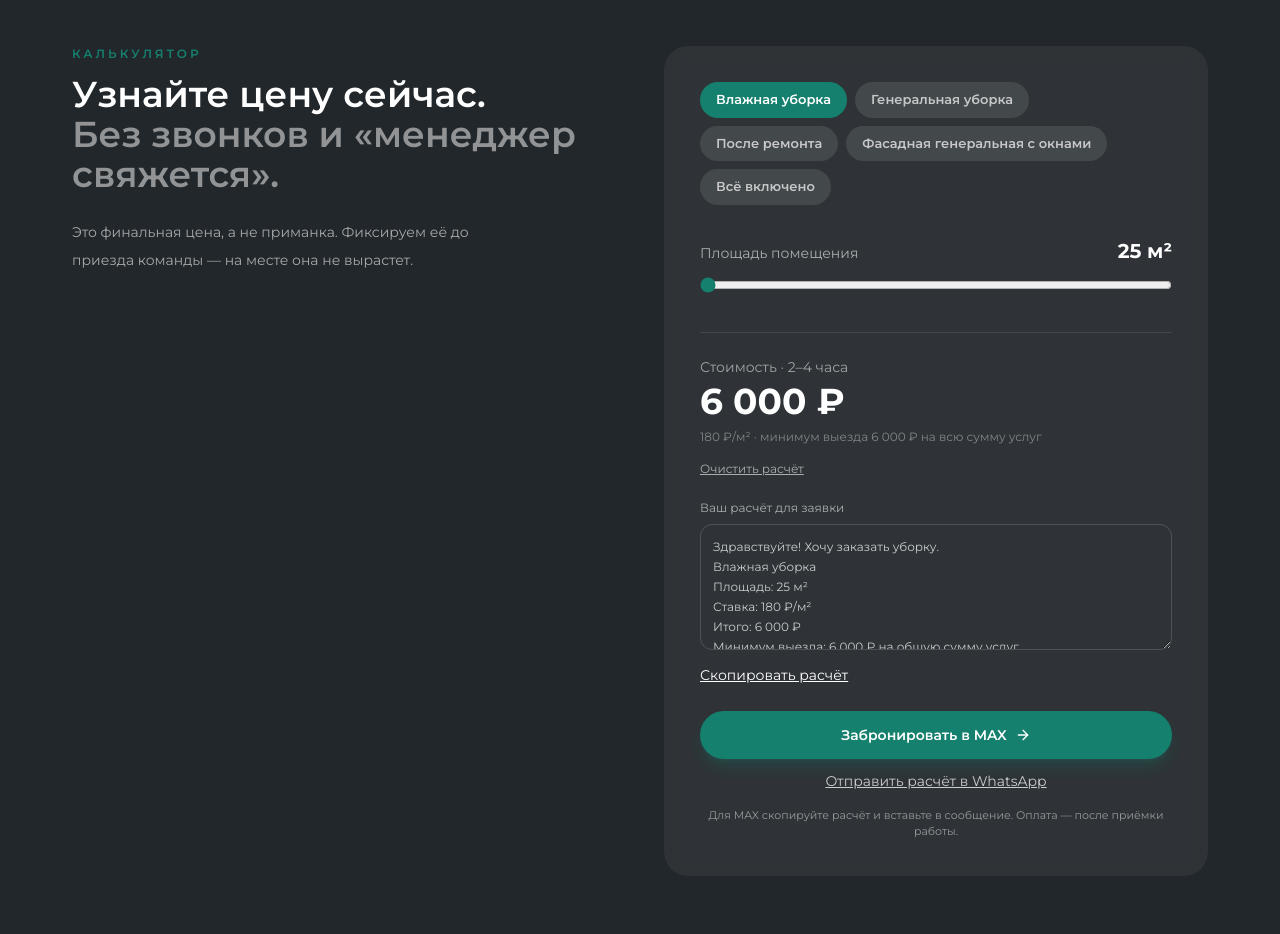
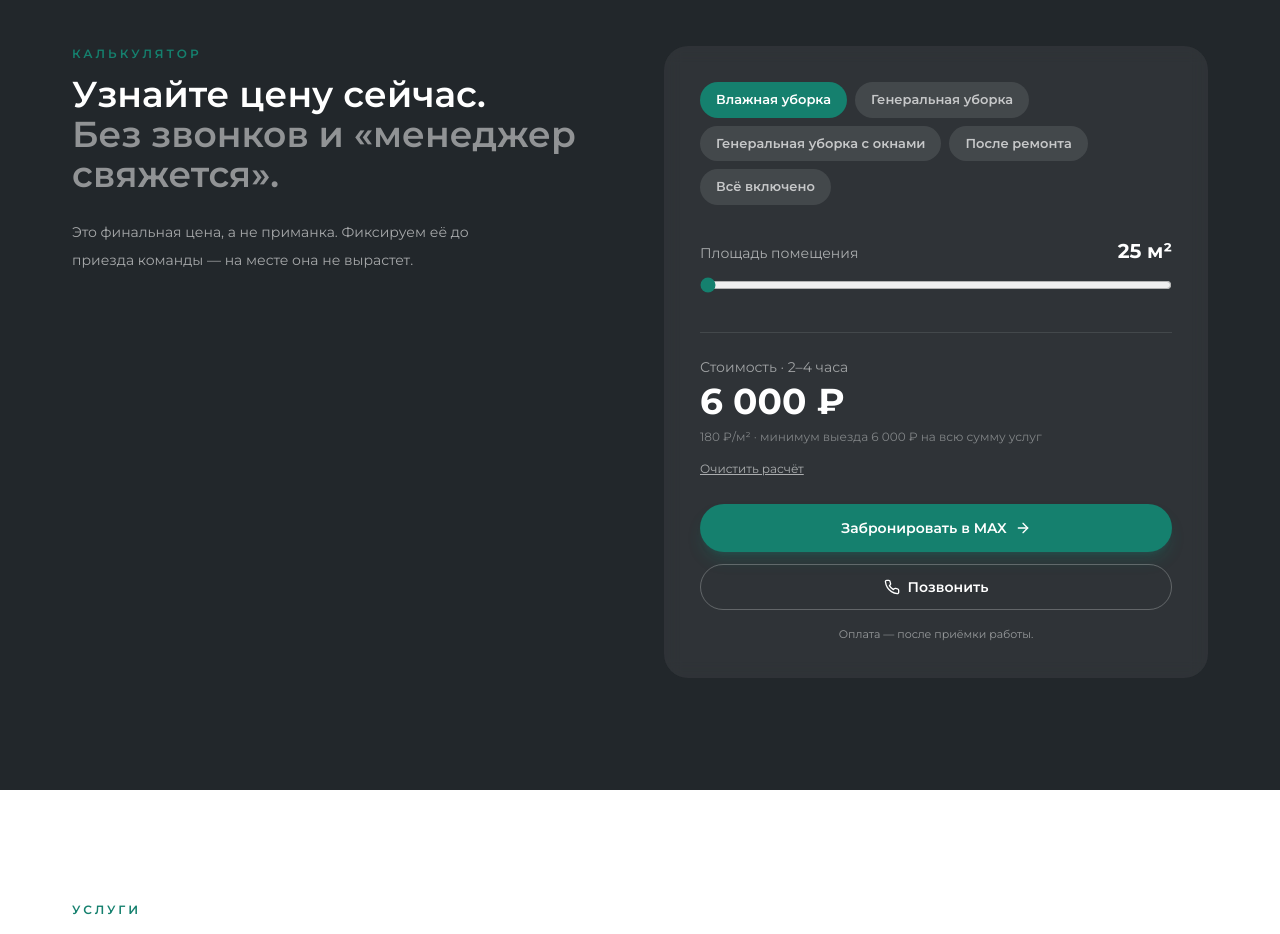
Before and after one commit to radzun9080002222-ship-it/vershina089, a React (Vite) app: page / in a window 1280 px wide. Shown: the part 1520-2454 px from the top of the page. Built offline with nearby package versions, Linux system fonts and the light colour scheme.

Commit message:
Simplify public calculator and reorder window cleaning package

```diff
--- a/index.html
+++ b/index.html
@@ -81,20 +81,7 @@
         "@type": "Offer",
         "itemOffered": {
           "@type": "Service",
-          "name": "После ремонта"
-        },
-        "priceSpecification": {
-          "@type": "UnitPriceSpecification",
-          "price": 350,
-          "priceCurrency": "RUB",
-          "unitText": "м²"
-        }
-      },
-      {
-        "@type": "Offer",
-        "itemOffered": {
-          "@type": "Service",
-          "name": "Фасадная генеральная с окнами — Стандартные окна"
+          "name": "Генеральная уборка с окнами — Стандартные окна"
         },
         "priceSpecification": {
           "@type": "UnitPriceSpecification",
@@ -107,11 +94,24 @@
         "@type": "Offer",
         "itemOffered": {
           "@type": "Service",
-          "name": "Фасадная генеральная с окнами — Панорамные окна"
+          "name": "Генеральная уборка с окнами — Панорамные окна"
         },
         "priceSpecification": {
           "@type": "UnitPriceSpecification",
           "price": 550,
+          "priceCurrency": "RUB",
+          "unitText": "м²"
+        }
+      },
+      {
+        "@type": "Offer",
+        "itemOffered": {
+          "@type": "Service",
+          "name": "После ремонта"
+        },
+        "priceSpecification": {
+          "@type": "UnitPriceSpecification",
+          "price": 350,
           "priceCurrency": "RUB",
           "unitText": "м²"
         }
--- a/src/components/Calculator.tsx
+++ b/src/components/Calculator.tsx
@@ -1,8 +1,8 @@
 import { useState } from "react";
-import { ArrowRight } from "lucide-react";
-import { TARIFFS, MAX_LINK, WA_LINK } from "../data";
+import { ArrowRight, Phone } from "lucide-react";
+import { TARIFFS, MAX_LINK, PHONE_HREF } from "../data";
 
-import { calculateVisit, createQuote } from "../pricing";
+import { calculateVisit } from "../pricing";
 
 const fmt = (n: number) => n.toLocaleString("ru-RU");
 
@@ -11,15 +11,9 @@ export default function Calculator() {
   const [tariffId, setTariffId] = useState("regular");
   const [rateOptionId, setRateOptionId] = useState("standard");
   const tariff = TARIFFS.find((t) => t.id === tariffId);
-  const [copyStatus, setCopyStatus] = useState("");
   const rateOption = tariff?.rateOptions?.find((option) => option.id === rateOptionId);
   const rate = tariff?.rate ?? rateOption?.rate ?? null;
   const price = calculateVisit(rate && area > 0 ? [rate * area] : []);
-  const quote = tariff && rate ? createQuote(tariff.name, rateOption?.name, area, rate, price) : "";
-  const copyQuote = async () => {
-    try { await navigator.clipboard.writeText(quote); setCopyStatus("Расчёт скопирован — вставьте его в сообщение."); }
-    catch { setCopyStatus("Не удалось скопировать автоматически. Выделите и скопируйте расчёт ниже."); }
-  };
 
   return (
     <section id="calc" className="bg-graphite py-20 text-white md:py-28">
@@ -42,7 +36,7 @@ export default function Calculator() {
             {TARIFFS.map((t) => (
               <button
                 key={t.id}
-                onClick={() => { setTariffId(t.id); setCopyStatus(""); }}
+                onClick={() => { setTariffId(t.id); }}
                 aria-pressed={t.id === tariffId}
                 className={`max-w-full whitespace-normal rounded-full px-4 py-2 text-[13px] font-semibold transition ${
                   t.id === tariffId ? "bg-emerald text-white" : "bg-white/10 text-white/70 hover:bg-white/15"
@@ -111,15 +105,11 @@ export default function Calculator() {
                 <div className="mt-1 text-2xl font-bold text-white">0 ₽</div>
               </>
             )}
-            <button type="button" className="mt-4 text-xs text-white/60 underline" onClick={() => { setTariffId(""); setArea(25); setRateOptionId("standard"); setCopyStatus(""); }}>Очистить расчёт</button>
-            {quote && <>
-              <label htmlFor="cleaning-quote" className="mt-5 block text-xs text-white/60">Ваш расчёт для заявки</label>
-              <textarea id="cleaning-quote" readOnly value={quote} rows={5} className="mt-2 w-full min-w-0 rounded-xl border border-white/15 bg-transparent p-3 text-xs leading-5 text-white/75" />
-              <button type="button" onClick={copyQuote} className="mt-2 text-sm text-white underline">Скопировать расчёт</button>
-              <p role="status" aria-live="polite" className="mt-2 text-xs text-white/60">{copyStatus}</p>
-              <a href={MAX_LINK} target="_blank" rel="noreferrer" className="btn-primary mt-4 w-full justify-center">Забронировать в MAX <ArrowRight size={16} /></a>
-              <a href={WA_LINK.split("?")[0] + "?text=" + encodeURIComponent(quote)} target="_blank" rel="noreferrer" className="mt-3 block text-center text-sm text-white/75 underline">Отправить расчёт в WhatsApp</a>
-              <p className="mt-4 text-center text-[11px] text-white/50">Для MAX скопируйте расчёт и вставьте в сообщение. Оплата — после приёмки работы.</p>
+            <button type="button" className="mt-4 text-xs text-white/60 underline" onClick={() => { setTariffId(""); setArea(25); setRateOptionId("standard"); }}>Очистить расчёт</button>
+            {price > 0 && <>
+              <a href={MAX_LINK} target="_blank" rel="noreferrer" className="btn-primary mt-6 w-full justify-center">Забронировать в MAX <ArrowRight size={16} /></a>
+              <a href={PHONE_HREF} className="mt-3 inline-flex w-full items-center justify-center gap-2 rounded-full border border-white/25 px-6 py-3 text-sm font-semibold text-white transition hover:bg-white/10"><Phone size={16} /> Позвонить</a>
+              <p className="mt-4 text-center text-[11px] text-white/50">Оплата — после приёмки работы.</p>
             </>}
           </div>
         </div>
--- a/src/components/SeoCopy.tsx
+++ b/src/components/SeoCopy.tsx
@@ -16,7 +16,7 @@ export default function SeoCopy() {
             профессиональные средства, работаем по чек-листу и заранее фиксируем стоимость.
           </p>
           <p className="mt-3 max-w-xl text-sm leading-7 text-ink/65">
-            Расчёт начинается с 25 м². Фасадная генеральная с окнами — 450/550 ₽/м², всё включено — 500/600 ₽/м²: стандартные/панорамные окна. Минимум выезда — 6 000 ₽ на общую сумму услуг.
+            Расчёт начинается с 25 м². Генеральная уборка с окнами — 450/550 ₽/м², всё включено — 500/600 ₽/м²: стандартные/панорамные окна. Минимум выезда — 6 000 ₽ на общую сумму услуг.
           </p>
         </div>
 
--- a/src/data.ts
+++ b/src/data.ts
@@ -90,26 +90,9 @@ export const TARIFFS: Tariff[] = [
     ]
   },
   {
-    "id": "after-renovation",
+    "id": "facade-general",
     "n": "03",
-    "name": "После ремонта",
-    "rate": 350,
-    "minPrice": 6000,
-    "tagline": "Чистый старт после строительных работ. Убираем пыль, следы смесей и мелкий мусор.",
-    "duration": "1–2 дня",
-    "checklist": [
-      "Удаление строительной пыли со всех поверхностей",
-      "Влажная уборка полов, стен, дверей и плинтусов",
-      "Удаление следов строительных смесей",
-      "Глубокая очистка кухни и санузлов",
-      "Обеспыливание мебели, радиаторов и светильников",
-      "Финишная детализация каждой комнаты"
-    ]
-  },
-  {
-    "id": "facade-general",
-    "n": "04",
-    "name": "Фасадная генеральная с окнами",
+    "name": "Генеральная уборка с окнами",
     "rate": null,
     "rateOptions": [
       {
@@ -130,6 +113,23 @@ export const TARIFFS: Tariff[] = [
       "Всё из генеральной уборки",
       "Окна и балконные группы",
       "Рамы, откосы и подоконники",
+      "Финишная детализация каждой комнаты"
+    ]
+  },
+  {
+    "id": "after-renovation",
+    "n": "04",
+    "name": "После ремонта",
+    "rate": 350,
+    "minPrice": 6000,
+    "tagline": "Чистый старт после строительных работ. Убираем пыль, следы смесей и мелкий мусор.",
+    "duration": "1–2 дня",
+    "checklist": [
+      "Удаление строительной пыли со всех поверхностей",
+      "Влажная уборка полов, стен, дверей и плинтусов",
+      "Удаление следов строительных смесей",
+      "Глубокая очистка кухни и санузлов",
+      "Обеспыливание мебели, радиаторов и светильников",
       "Финишная детализация каждой комнаты"
     ]
   },
@@ -208,7 +208,7 @@ export const TRUST = [
 export const FAQ = [
   {
     q: "Сколько это стоит на самом деле?",
-    a: "Влажная уборка — 180 ₽/м², генеральная — 280 ₽/м², после ремонта — 350 ₽/м². Фасадная генеральная с окнами — 450 ₽/м² со стандартными окнами и 550 ₽/м² с панорамными. Всё включено — 500 и 600 ₽/м² соответственно. Минимальная стоимость непустого выезда — 6 000 ₽, один раз на общую сумму услуг. Пустой расчёт — 0 ₽. Расчёт начинается с площади 25 м², цену фиксируем до приезда.",
+    a: "Влажная уборка — 180 ₽/м², генеральная — 280 ₽/м², после ремонта — 350 ₽/м². Генеральная уборка с окнами — 450 ₽/м² со стандартными окнами и 550 ₽/м² с панорамными. Всё включено — 500 и 600 ₽/м² соответственно. Минимальная стоимость непустого выезда — 6 000 ₽, один раз на общую сумму услуг. Пустой расчёт — 0 ₽. Расчёт начинается с площади 25 м², цену фиксируем до приезда.",
   },
   {
     q: "Мне нужно быть дома во время уборки?",
--- a/src/pricing.ts
+++ b/src/pricing.ts
@@ -5,6 +5,3 @@ export function calculateVisit(amounts: readonly number[]): number {
   const subtotal = amounts.reduce((sum, amount) => sum + amount, 0);
   return subtotal > 0 ? Math.max(subtotal, MINIMUM_VISIT_PRICE) : 0;
 }
-export function createQuote(name: string, windows: string | undefined, area: number, rate: number, total: number): string {
-  return ["Здравствуйте! Хочу заказать уборку.", name + (windows ? " — " + windows : ""), "Площадь: " + area + " м²", "Ставка: " + rate + " ₽/м²", "Итого: " + total.toLocaleString("ru-RU") + " ₽", "Минимум выезда: 6 000 ₽ на общую сумму услуг."].join("\n");
-}
```
Also changed, not shown: scripts/check-pricing.mjs (+9 -6 lines), 1 other file (tests, documents, lock files or other folders).
